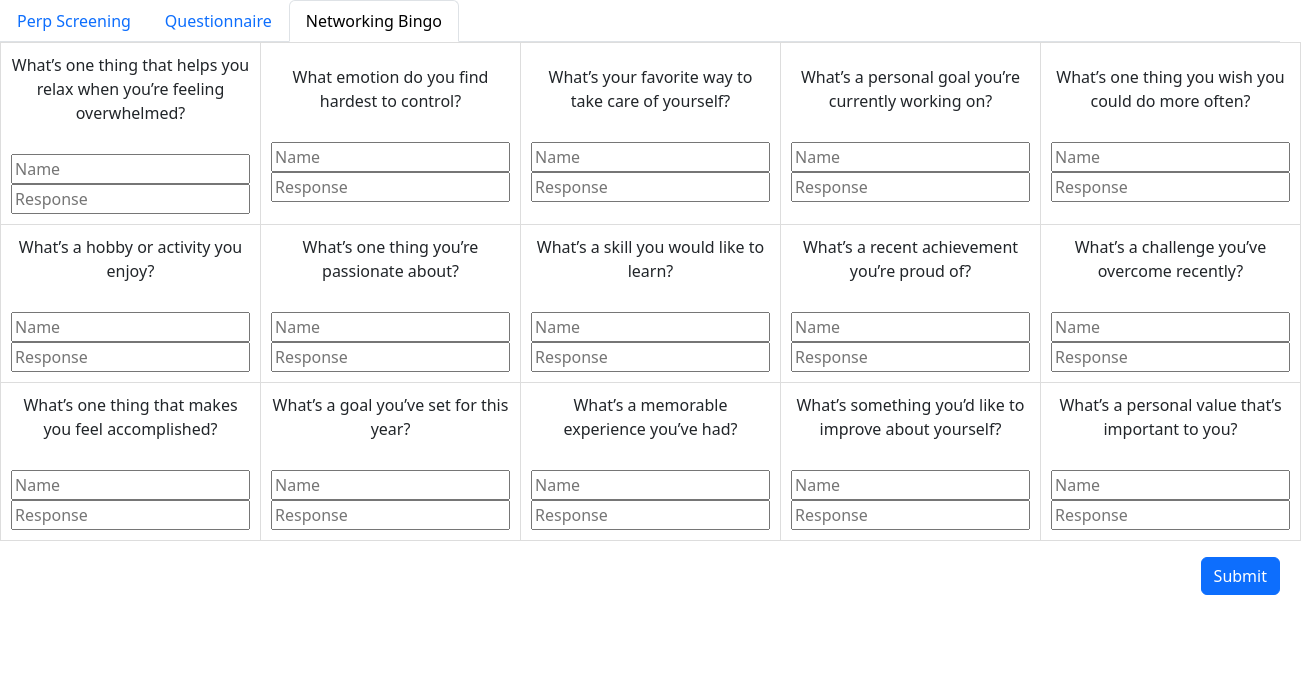
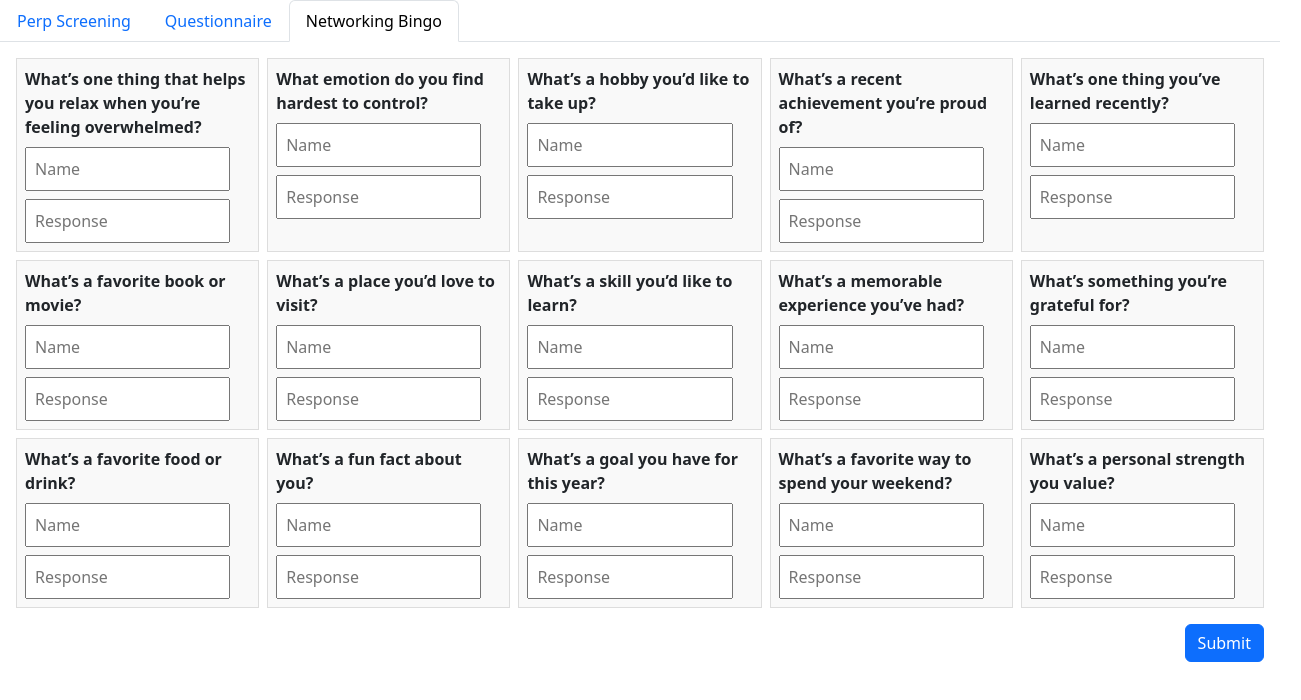
Before and after one commit to Natalies-Angels/love-and-fear, a website: page public/networkingBingo.html in a window 1280 px wide. Shown: the whole page, 1301 px wide, since content can reach past the window. Drawn offline with nearby package versions, Linux system fonts and the light colour scheme.

Commit message:
updated networkingBingo html and css

```diff
--- a/public/indexStyle.css
+++ b/public/indexStyle.css
@@ -63,36 +63,6 @@
     text-decoration: none;
     cursor: pointer;
 }
-
-.bingo-table {
-    width: 100%;
-    border-collapse: collapse;
-}
-
-.bingo-table th, .bingo-table td {
-    border: 1px solid #ddd;
-    padding: 10px;
-    text-align: center;
-}
-
-.bingo-table th {
-    background-color: #f2f2f2;
-}
-
-/* .bingo-cell {
-    vertical-align: top;
-} */
-
-.bingo-cell label {
-    display: block;
-    margin-bottom: 5px;
-}
-
-.bingo-cell input {
-    /* width: 100%; */
-    margin-top:  auto;
-}
-
 
 .question-buttons {
     display: grid;
@@ -187,3 +157,60 @@ button {
     grid-row: 4;
     transform: translateY(-20px);
 }
+
+/* NETWORKING BINGO */
+/* General Styles for the Bingo Grid */
+.bingo-content {
+    padding: 1rem;
+    margin: auto;
+    max-width: 100%;
+}
+
+.bingo-grid {
+    display: grid;
+    gap: 0.5rem; /* Space between cells */
+    grid-template-columns: repeat(5, 1fr); /* Default 5 columns */
+    width: 100%;
+}
+
+.bingo-cell {
+    padding: 0.5rem;
+    border: 1px solid #ddd;
+    background-color: #f9f9f9; /* Optional: background color for better readability */
+}
+
+.bingo-cell label {
+    display: block;
+    font-weight: bold;
+}
+
+.bingo-cell input[type="text"] {
+    width: calc(100% - 20px);
+    padding: 0.5rem;
+    margin-top: 0.5rem;
+}
+
+/* Responsive Styles */
+@media (max-width: 1024px) {
+    .bingo-grid {
+        grid-template-columns: repeat(4, 1fr); /* Four columns for medium screens */
+    }
+}
+
+@media (max-width: 768px) {
+    .bingo-grid {
+        grid-template-columns: repeat(3, 1fr); /* Three columns for smaller screens */
+    }
+}
+
+@media (max-width: 576px) {
+    .bingo-grid {
+        grid-template-columns: repeat(2, 1fr); /* Two columns for very small screens */
+    }
+}
+
+@media (max-width: 400px) {
+    .bingo-grid {
+        grid-template-columns: 1fr; /* Single column for the smallest screens */
+    }
+}
--- a/public/networkingBingo.html
+++ b/public/networkingBingo.html
@@ -1,5 +1,5 @@
 <!DOCTYPE html>
-<html>
+<html lang="en">
 <head>
     <meta charset="UTF-8">
     <meta name="viewport" content="width=device-width, initial-scale=1.0">
@@ -29,93 +29,84 @@
     </ul>
 
     <div class="bingo-content">
-        <table class="bingo-table">
-            <tbody>
-                <!-- Repeat this structure for each row of questions -->
-                <tr>
-                    <td class="bingo-cell">
-                        <label for="question-1">What’s one thing that helps you relax when you’re feeling overwhelmed?</label><br>
-                        <input type="text" id="name-1" name="name-1" placeholder="Name"><br>
+        <div class="bingo-grid">
+            <!-- Bingo cells with prompts -->
+            <div class="bingo-cell">
+                <label for="question-1">What’s one thing that helps you relax when you’re feeling overwhelmed?</label>
+                <input type="text" id="name-1" name="name-1" placeholder="Name">
                 <input type="text" id="response-1" name="response-1" placeholder="Response">
-                    </td>
-                    <td class="bingo-cell">
-                        <label for="question-2">What emotion do you find hardest to control?</label><br>
-                        <input type="text" id="name-2" name="name-2" placeholder="Name"><br>
+            </div>
+            <div class="bingo-cell">
+                <label for="question-2">What emotion do you find hardest to control?</label>
+                <input type="text" id="name-2" name="name-2" placeholder="Name">
                 <input type="text" id="response-2" name="response-2" placeholder="Response">
-                    </td>
-                    <td class="bingo-cell">
-                        <label for="question-3">What’s your favorite way to take care of yourself?</label><br>
-                        <input type="text" id="name-3" name="name-3" placeholder="Name"><br>
+            </div>
+            <div class="bingo-cell">
+                <label for="question-3">What’s a hobby you’d like to take up?</label>
+                <input type="text" id="name-3" name="name-3" placeholder="Name">
                 <input type="text" id="response-3" name="response-3" placeholder="Response">
-                    </td>
-                    <td class="bingo-cell">
-                        <label for="question-4">What’s a personal goal you’re currently working on?</label><br>
-                        <input type="text" id="name-4" name="name-4" placeholder="Name"><br>
+            </div>
+            <div class="bingo-cell">
+                <label for="question-4">What’s a recent achievement you’re proud of?</label>
+                <input type="text" id="name-4" name="name-4" placeholder="Name">
                 <input type="text" id="response-4" name="response-4" placeholder="Response">
-                    </td>
-                    <td class="bingo-cell">
-                        <label for="question-5">What’s one thing you wish you could do more often?</label><br>
-                        <input type="text" id="name-5" name="name-5" placeholder="Name"><br>
+            </div>
+            <div class="bingo-cell">
+                <label for="question-5">What’s one thing you’ve learned recently?</label>
+                <input type="text" id="name-5" name="name-5" placeholder="Name">
                 <input type="text" id="response-5" name="response-5" placeholder="Response">
-                    </td>
-                </tr>
-                <tr>
-                    <td class="bingo-cell">
-                        <label for="question-6">What’s a hobby or activity you enjoy?</label><br>
-                        <input type="text" id="name-6" name="name-6" placeholder="Name"><br>
+            </div>
+            <div class="bingo-cell">
+                <label for="question-6">What’s a favorite book or movie?</label>
+                <input type="text" id="name-6" name="name-6" placeholder="Name">
                 <input type="text" id="response-6" name="response-6" placeholder="Response">
-                    </td>
-                    <td class="bingo-cell">
-                        <label for="question-7">What’s one thing you’re passionate about?</label><br>
-                        <input type="text" id="name-7" name="name-7" placeholder="Name"><br>
+            </div>
+            <div class="bingo-cell">
+                <label for="question-7">What’s a place you’d love to visit?</label>
+                <input type="text" id="name-7" name="name-7" placeholder="Name">
                 <input type="text" id="response-7" name="response-7" placeholder="Response">
-                    </td>
-                    <td class="bingo-cell">
-                        <label for="question-8">What’s a skill you would like to learn?</label><br>
-                        <input type="text" id="name-8" name="name-8" placeholder="Name"><br>
+            </div>
+            <div class="bingo-cell">
+                <label for="question-8">What’s a skill you’d like to learn?</label>
+                <input type="text" id="name-8" name="name-8" placeholder="Name">
                 <input type="text" id="response-8" name="response-8" placeholder="Response">
-                    </td>
-                    <td class="bingo-cell">
-                        <label for="question-9">What’s a recent achievement you’re proud of?</label><br>
-                        <input type="text" id="name-9" name="name-9" placeholder="Name"><br>
+            </div>
+            <div class="bingo-cell">
+                <label for="question-9">What’s a memorable experience you’ve had?</label>
+                <input type="text" id="name-9" name="name-9" placeholder="Name">
                 <input type="text" id="response-9" name="response-9" placeholder="Response">
-                    </td>
-                    <td class="bingo-cell">
-                        <label for="question-10">What’s a challenge you’ve overcome recently?</label><br>
-                        <input type="text" id="name-10" name="name-10" placeholder="Name"><br>
+            </div>
+            <div class="bingo-cell">
+                <label for="question-10">What’s something you’re grateful for?</label>
+                <input type="text" id="name-10" name="name-10" placeholder="Name">
                 <input type="text" id="response-10" name="response-10" placeholder="Response">
-                    </td>
-                </tr>
-                <tr>
-                    <td class="bingo-cell">
-                        <label for="question-11">What’s one thing that makes you feel accomplished?</label><br>
-                        <input type="text" id="name-11" name="name-11" placeholder="Name"><br>
+            </div>
+            <div class="bingo-cell">
+                <label for="question-11">What’s a favorite food or drink?</label>
+                <input type="text" id="name-11" name="name-11" placeholder="Name">
                 <input type="text" id="response-11" name="response-11" placeholder="Response">
-                    </td>
-                    <td class="bingo-cell">
-                        <label for="question-12">What’s a goal you’ve set for this year?</label><br>
-                        <input type="text" id="name-12" name="name-12" placeholder="Name"><br>
+            </div>
+            <div class="bingo-cell">
+                <label for="question-12">What’s a fun fact about you?</label>
+                <input type="text" id="name-12" name="name-12" placeholder="Name">
                 <input type="text" id="response-12" name="response-12" placeholder="Response">
-                    </td>
-                    <td class="bingo-cell">
-                        <label for="question-13">What’s a memorable experience you’ve had?</label><br>
-                        <input type="text" id="name-13" name="name-13" placeholder="Name"><br>
+            </div>
+            <div class="bingo-cell">
+                <label for="question-13">What’s a goal you have for this year?</label>
+                <input type="text" id="name-13" name="name-13" placeholder="Name">
                 <input type="text" id="response-13" name="response-13" placeholder="Response">
-                    </td>
-                    <td class="bingo-cell">
-                        <label for="question-14">What’s something you’d like to improve about yourself?</label><br>
-                        <input type="text" id="name-14" name="name-14" placeholder="Name"><br>
+            </div>
+            <div class="bingo-cell">
+                <label for="question-14">What’s a favorite way to spend your weekend?</label>
+                <input type="text" id="name-14" name="name-14" placeholder="Name">
                 <input type="text" id="response-14" name="response-14" placeholder="Response">
-                    </td>
-                    <td class="bingo-cell">
-                        <label for="question-15">What’s a personal value that’s important to you?</label><br>
-                        <input type="text" id="name-15" name="name-15" placeholder="Name"><br>
+            </div>
+            <div class="bingo-cell">
+                <label for="question-15">What’s a personal strength you value?</label>
+                <input type="text" id="name-15" name="name-15" placeholder="Name">
                 <input type="text" id="response-15" name="response-15" placeholder="Response">
-                    </td>
-                </tr>
-                <tr>
-            </tbody>
-        </table>
+            </div>
+        </div>
         <button id="submit-button" class="btn btn-primary mt-3">Submit</button>
     </div>
 
```
Lines whose indentation alone changed are shown as unchanged.
